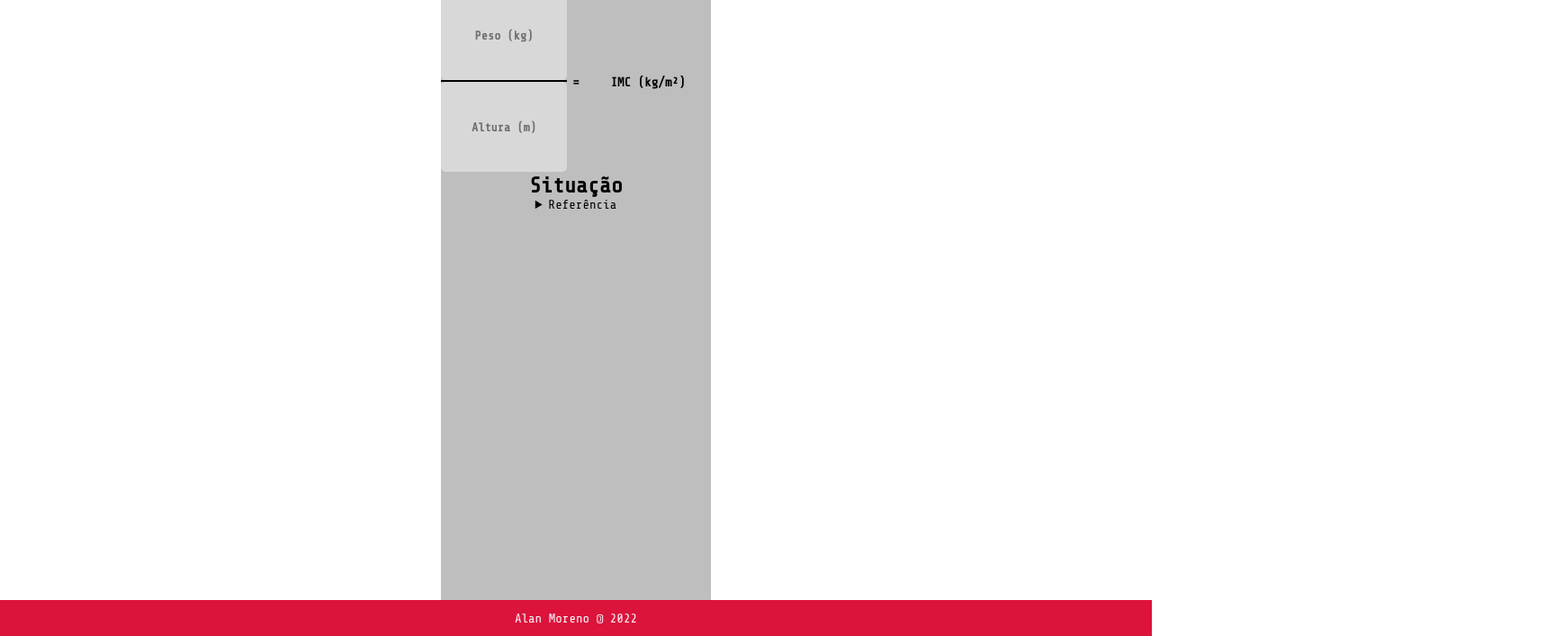
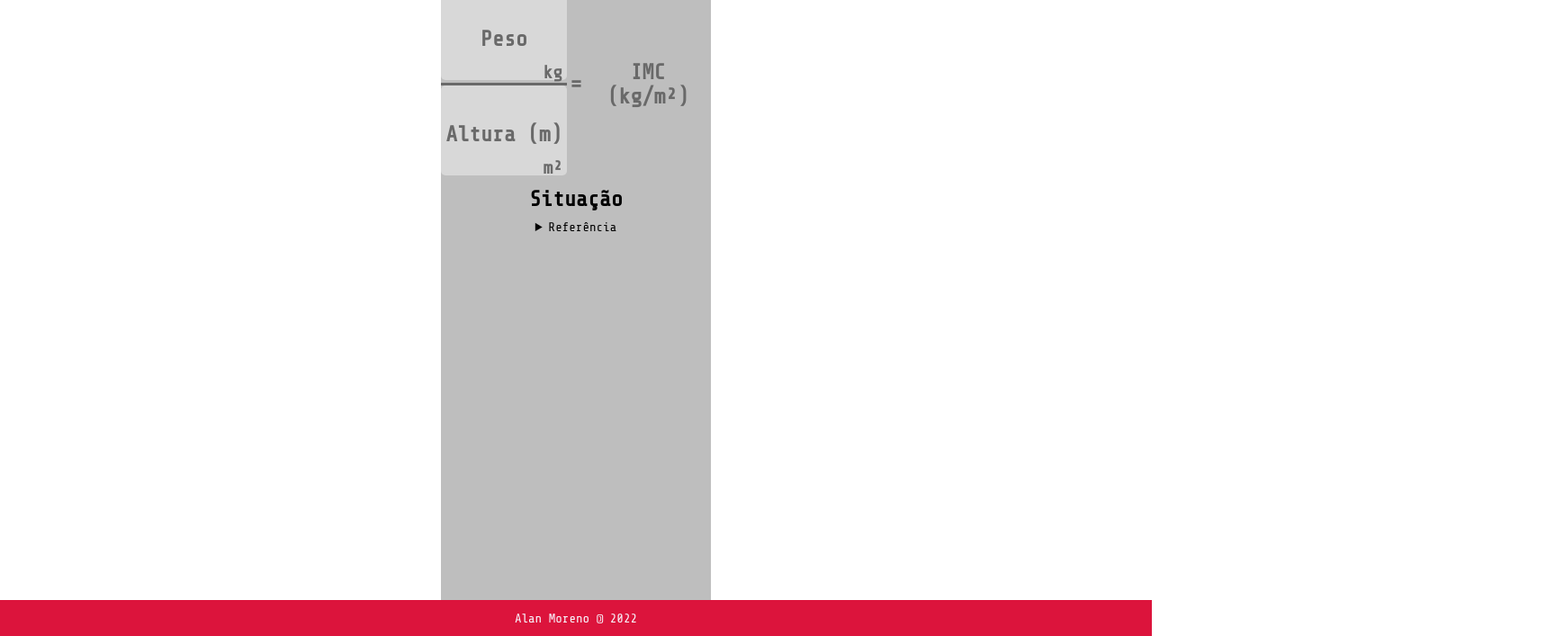
Before and after one commit to morenoalan/imc, a plain HTML site: page index.html in a window 1280 px wide. Shown: the part 93-800 px from the top of the page at 90% size, 1728 px wide, since content can reach past the window. Drawn offline with nearby package versions, Linux system fonts and the light colour scheme.

Commit message:
footer space into table, fails with labels

```diff
--- a/index.html
+++ b/index.html
@@ -17,7 +17,7 @@
     <link rel='stylesheet' href='https://fonts.googleapis.com/css2?family=Raleway:wght@800&display=swap' />
 </head>
 <body class='centerH'>
-    <header>
+    <header class='centerH'>
         <div id='logo'>
             <span id='logo-sign' class='material-symbols-outlined'>
                 line_weight
@@ -29,11 +29,13 @@
     <main class='centerH'>
         <section id='container'>
             <div id='column1' class='centerV'>
-                <div id='column1-row1' class='fraction-input'>
-                    <input id='peso' onblur="'this.placeholder = &#39;Peso (kg)&#39;'" onfocus="'this.placeholder = &#39;&#39;'" placeholder='Peso (kg)' type='number'/>
+                <div id='column1-row1'>
+                    <input id='weight' onblur="'this.placeholder = &#39;Peso (kg)&#39;'" onfocus="'this.placeholder = &#39;&#39;'" placeholder='Peso' type='number'/>
+                    <label id='label_kg'>kg</label>
                 </div>
-                <div id='column1-row2' class='fraction-input'>
-                    <input id='altura' onblur="'this.placeholder = &#39;Altura (m)&#39;'" onfocus="'this.placeholder = &#39;&#39;'" placeholder='Altura (m)' type='number'/>
+                <div id='column1-row2'>
+                    <input id='height' onblur="'this.placeholder = &#39;Altura (m)&#39;'" onfocus="'this.placeholder = &#39;&#39;'" placeholder='Altura (m)' type='number' pattern="^\d*(\.\d{0,2})?$" />
+                    <label id='label_m'>m²</label>
                 </div>
             </div>
             <div id='column2' class='centerV'>
@@ -64,6 +66,7 @@
                     </tbody>
                 </table>
                 <p>Fonte: <a href='https://pt.wikipedia.org/wiki/%C3%8Dndice_de_massa_corporal' target='_blank'>Wikipédia</a></p>
+                <div id='footer_space'></div>
             </details>
         </section>
     </main>
--- a/script.js
+++ b/script.js
@@ -1,8 +1,8 @@
 function imcCalc() {
     let valuePrint = "";
     let valueResult = "";
-    let valueWeight = Number(document.getElementById("peso").value);
-    let valueHeight = Number(document.getElementById("altura").value);
+    let valueWeight = Number(document.getElementById("weight").value);
+    let valueHeight = Number(document.getElementById("height").value);
     if(valueWeight && valueHeight != ""){
         valueResult = valueWeight / Math.pow(valueHeight, 2);
         valuePrint = parseFloat(valueResult.toFixed(2));
--- a/style.css
+++ b/style.css
@@ -5,6 +5,7 @@
 :root {
     --color-one: crimson;
     --color-two: white;
+    --color-three: dimgray;
     --color-text-footer: ghostwhite;
     --color-body: transparent;
     --scale-logo: 1.7;
@@ -12,6 +13,7 @@
     --text-size-big: 20px;
     --text-size-medium: 16px;
     --text-size-small: 14px;
+    --max-width: 300px;
 }
 html, body {
     background: var(--color-body);
@@ -31,6 +33,7 @@ header {
     display:flex;
     flex-direction: column;
     justify-content: center;
+    max-width: var(--max-width);
 }
 div#logo {
     margin-top: 10px;
@@ -56,16 +59,21 @@ p {
 main {
     background-color: #bebebe;
     height:100%;
+    max-width: var(--max-width);
 }
 .centerH {
+    /*Horizontal alignment in the center */
     margin-left: auto;
     margin-right: auto;
 }
 .centerV {
-    /*Vertical align center */
+    /*Vertical alignment in the center */
     display:flex;
     flex-direction: column;
     justify-content: center;
+}
+.grid-sections {
+    display: block;
 }
 #container {
     display: grid;
@@ -73,16 +81,36 @@ main {
     justify-content: center;
 }
 #column1 {
-    display: grid;
-    grid-template-rows: 1fr 1fr;
+    display: block;
+    direction: vertical;
 }
-#column1-row1{
+#column1-row1 {
     border-bottom-style: solid;
-    border-bottom-width: 2px;
-    border-bottom-color: #000;
+    border-bottom-width: 3px;
+    border-bottom-color: var(--color-three);
+}
+#column1-row1,
+#column1-row2 {
+    display: flex;
+    flex-direction: column;
+    justify-content: end;
 }
 #column1, #column1-row1, #column1-row2, #column2, #column3 {
     background-color: transparent;
+}
+#column1-row1 > label,
+#column1-row2 > label {
+    color: var(--color-three);
+    font-size: var(--text-size-big);
+    font-weight: bold;
+    text-align: right;
+    margin-right: 5px;
+    margin-top: -1em;
+}
+#column2 > p,
+#column3 > p {
+    color: var(--color-three);
+    font-size: calc(var(--text-size-bigger));
 }
 #column2, #column3 {
     font-weight: bold;
@@ -91,6 +119,8 @@ input {
     height: 100px;
     width: 140px;
     background-color: #D8D8D8;
+    font-size: calc(1.5 * var(--text-size-bigger));
+    font-weight: bold;
     text-align: center;
     border: hidden;
     border-radius: 5px;
@@ -98,8 +128,9 @@ input {
 }
 input::placeholder {
     text-align: center;
-    color: #6E6E6E;
+    color: var(--color-three);
     border: hidden;
+    font-size: var(--text-size-bigger);
     font-weight: bold;
 }
 /* Chrome, Safari, Edge, Opera */
@@ -116,12 +147,13 @@ input:focus {
     outline: none;
 }
 #situation {
+    margin-top: 10px;
+    margin-bottom: 10px;
     font-size: var(--text-size-bigger);
     justify-content: center;
 }
 table, summary, details > p {
     font-size: var(--text-size-small);
-    width: 300px;
     text-align: center;
 }
 summary {
@@ -132,6 +164,9 @@ th, details > p {
 }
 tr:nth-child(odd) {
     background-color: #ce9797;
+}
+#footer_space {
+    height: 40px;
 }
 footer {
     background-color: var(--color-one);
```
